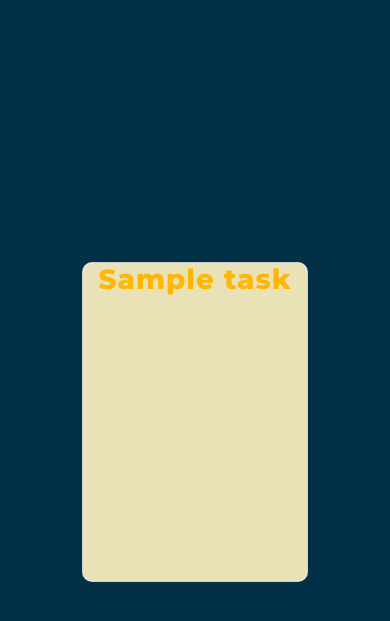
After one commit to aliccciao/tugas-1-pbp, a Django app: template todolist/templates/task.html in a window 390 px wide. The commit adds this page. Shown: the top 621 px of the page. Run offline with Django 3.2, Linux system fonts and the light colour scheme; the template is opened without the code that fills it: most values are stand-ins (such as "Sample title", 1, 10 or a date in 2020).

Commit message:
Styling pages and adding responsiveness

```diff
--- a/templates/base.html
+++ b/templates/base.html
@@ -6,6 +6,8 @@
   <meta charset="UTF-8">
   <meta name="viewport" content="width=device-width, initial-scale=1.0">
   <link rel="stylesheet" href="{% static 'css/style.css' %}">
+  <link href="https://cdn.jsdelivr.net/npm/bootstrap@5.2.2/dist/css/bootstrap.min.css" rel="stylesheet" integrity="sha384-Zenh87qX5JnK2Jl0vWa8Ck2rdkQ2Bzep5IDxbcnCeuOxjzrPF/et3URy9Bv1WTRi" crossorigin="anonymous">
+  <script src="https://cdn.jsdelivr.net/npm/bootstrap@5.2.2/dist/js/bootstrap.bundle.min.js" integrity="sha384-OERcA2EqjJCMA+/3y+gxIOqMEjwtxJY7qPCqsdltbNJuaOe923+mo//f6V8Qbsw3" crossorigin="anonymous"></script>
   {% block meta %}
   {% endblock meta %}
 </head>
--- a/todolist/templates/create_task.html
+++ b/todolist/templates/create_task.html
@@ -95,7 +95,7 @@
 
         <div class = "buttons">
           <button id = "button" type="submit">New Task!</button>
-          <a id = "button" href="{% url 'todolist:show_todolist' %}">Back</a>
+          <button id = "button" href="{% url 'todolist:show_todolist' %}">Back</button>
         </div>
     </form>
 
--- /dev/null
+++ b/todolist/templates/task.html
@@ -0,0 +1,92 @@
+{% extends 'base.html' %}
+
+ {% block content %}
+  <head>
+    <title>Task Card</title>
+  </head>
+
+  <style>
+    @import url('https://fonts.googleapis.com/css2?family=Montserrat:ital,wght@0,400;0,800&display=swap');
+    body {
+        background-color: #023047;
+        color: white;
+        padding-top: 50px;
+        font-family: 'Montserrat', sans-serif;
+        text-align: center;
+        letter-spacing: 1px;
+    }
+
+    h1 {
+        font-weight: 800;
+        color: #ffb703;
+        text-align: center;
+        flex: 0 0 120px;
+    }
+
+    .container {
+        position: absolute;
+        width: 250px;
+        height: 320px;
+        background: none;
+        top: 50%;
+        left: 50%;
+        transform: translate(-50%, -50%);
+    }
+
+    .card {
+        position: relative;
+        top: 0;
+        left: 0;
+        width: 100%;
+        height: 100%;
+        border-radius: 10px;
+        transform-style: preserve-3d;
+        transition: all 0.8s ease;
+    }
+
+    .card:hover {
+        transform: rotateY(180deg);
+    }
+
+    .front {
+        position: absolute;
+        top: 0;
+        left: 0;
+        width: 100%;
+        height: 100%;
+        border-radius: 10px;
+        backface-visibility: hidden;
+        overflow: hidden;
+        background-color: #eae2b7;
+        color: #fb8500;
+    }
+
+    .back {
+        position: absolute;
+        top: 0;
+        left: 0;
+        width: 100%;
+        height: 100%;
+        border-radius: 10px;
+        backface-visibility: hidden;
+        overflow: hidden;
+        background: #fafafa;
+        color: #333;
+        text-align: center;
+        transform: rotateY(180deg);
+    }
+  </style>
+
+  <div class = "container">
+    <div class = "card">
+        <div class = "front">
+            <h1>{{task.title}}</h1>
+        </div>
+
+        <div class = "back">
+            <p>{{task.description}}</p>
+        </div>
+    </div>
+  </div>
+
+  {% endblock content %}
--- a/todolist/urls.py
+++ b/todolist/urls.py
@@ -1,5 +1,5 @@
 from django.urls import path
-from todolist.views import show_todolist, register, login_user, logout_user, create_task, update, delete
+from todolist.views import show_todolist, register, login_user, logout_user, create_task, update, delete, show_task
 
 app_name = 'todolist'
 
@@ -10,5 +10,6 @@ urlpatterns = [
     path('logout/', logout_user, name = 'logout'),
     path('create-task/', create_task, name = 'create_task'),
     path('update/<int:id>', update, name = 'update'),
-    path('delete/<int:id>', delete, name = 'delete')
+    path('delete/<int:id>', delete, name = 'delete'),
+    path('task/<int:id>', show_task, name = 'show_task')
 ]
```
Also changed, not shown: todolist/templates/login.html (+4 -6 lines), todolist/templates/todolist.html (+22 -14 lines), todolist/views.py (+10 -0 lines).
